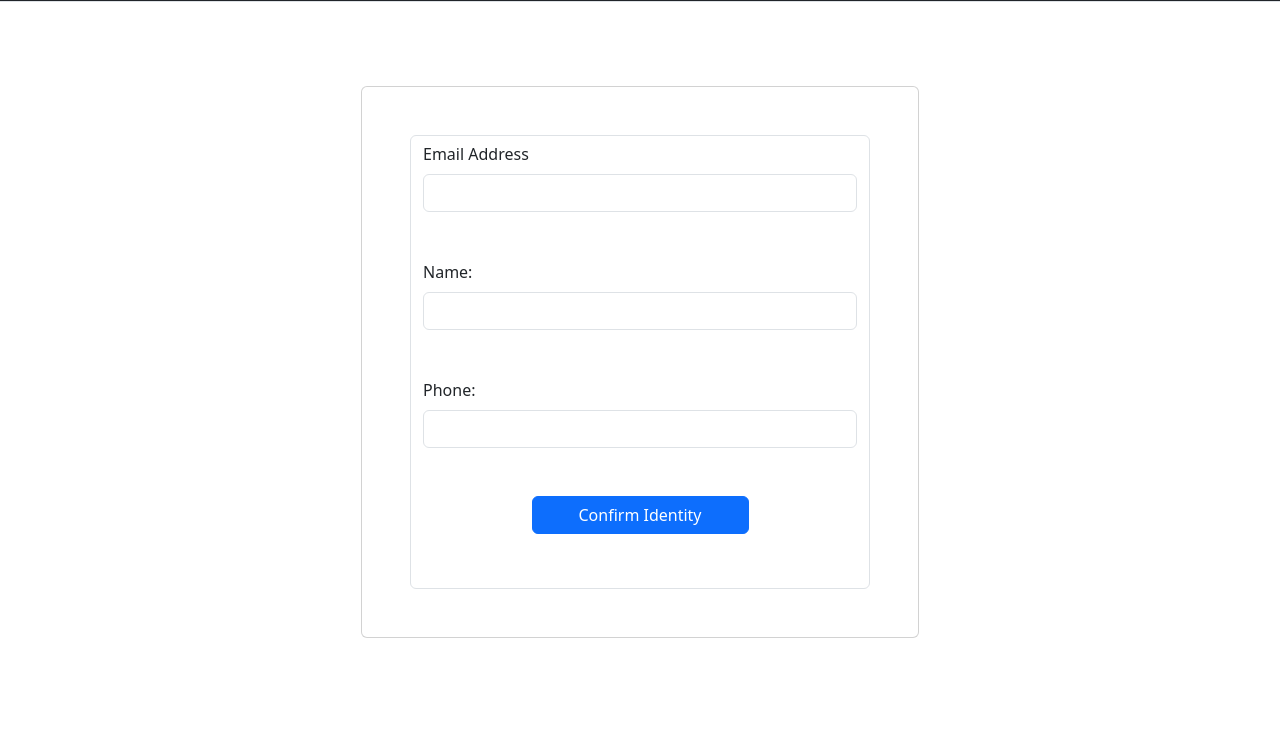
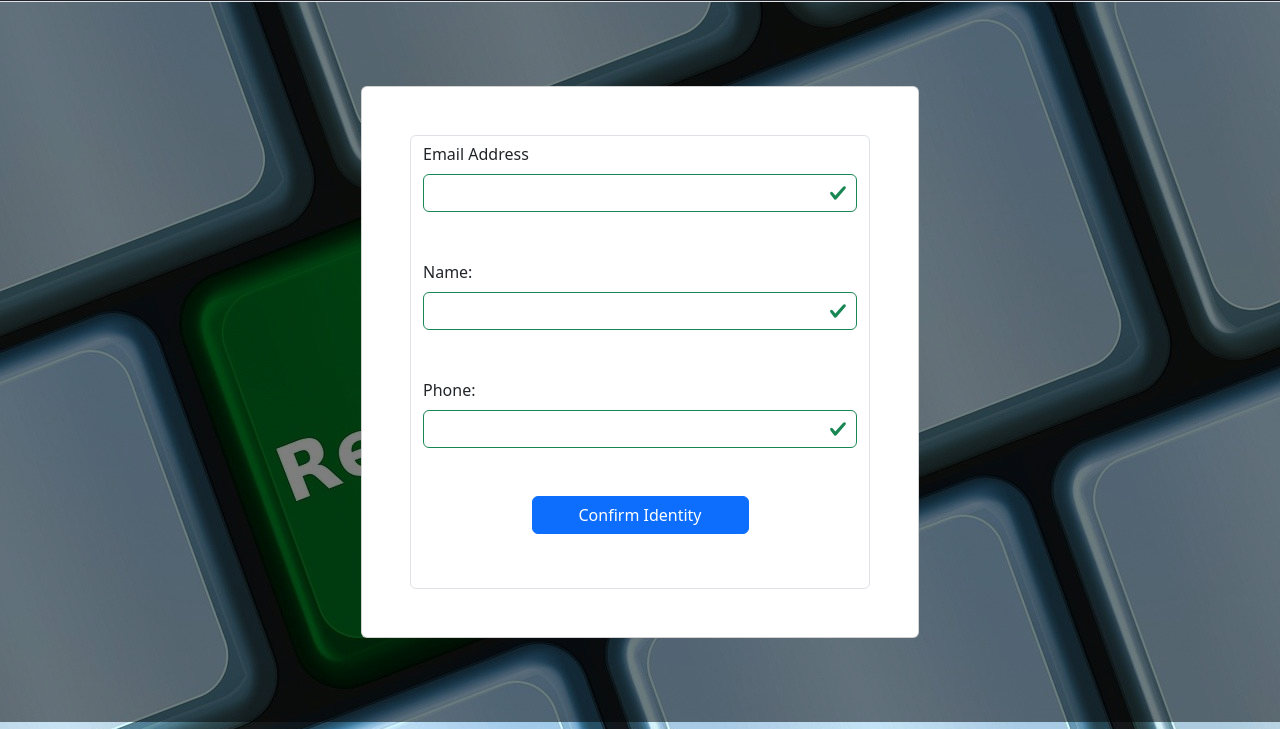
Before and after one commit to CaioCroccia22/RegistrationPageBootStrap, a plain HTML site: page index.html in a window 1280 px wide. Both pictures are taken after typing "name@example.com", "Sample", "Sample" into the empty fields and a click on the button "Confirm Identity". Shown: the part 71-800 px from the top of the page. Drawn offline with nearby package versions, Linux system fonts and the light colour scheme.

Commit message:
feat: add background and validation style

```diff
--- a/index.html
+++ b/index.html
@@ -12,14 +12,15 @@
     <link rel="stylesheet" href="https://cdn.jsdelivr.net/npm/bootstrap@5.3.3/dist/css/bootstrap.min.css">
     <link rel="stylesheet" href="main.css">
 </head>
-<body>
+<body style="background-image: url('img/background.jpg'); background-size: cover; background-position: center; background-color: #444040 ;">
+    <!-- Div para adicionar opacidade -->
+    <div class="overlay">
         <!-- Navbar -->
         <nav class="navbar bg-dark border-bottom border-body">
             <div class="container d-flex justify-content-center">
                 <p class="h1 text-white">Registration</p>
             </div>
          </nav>
-     <!-- Main Content -->
           <!-- Formulário -->
          <div class="container d-flex justify-content-center align-items-center" style="min-height: 90vh;" >
             <!-- Cartão adicionado para destacar o formulário -->
@@ -43,7 +44,7 @@
                 </form>
             </div>
           </div>
-
+    </div>
     <!-- Importação do Bootstrap JS -->
     <script src="https://cdn.jsdelivr.net/npm/bootstrap@5.3.3/dist/js/bootstrap.bundle.min.js"></script>
     <!-- Importação do JQuey -->
--- a/main.css
+++ b/main.css
@@ -4,9 +4,11 @@
     box-sizing: border-box;
 }
 
-.form-container{
-    display: flex;
-    justify-content: center;
-    align-items: center;
-    min-height: 100vh;
+.overlay{
+    top: 0;
+    left: 0;
+    width: 100%;
+    height: 100%;
+    background-color: rgba(0, 0, 0, 0.5); /* Cor preta com 50% de opacidade */
+    z-index: 1;
 }
--- a/script.js
+++ b/script.js
@@ -21,9 +21,23 @@ $(document).ready(function(){
                 required: "Please, enter with your e-mail"
             }
         },
+        errorClass: 'is-invalid',
+        validClass: 'is-valid',
+        errorElement: 'div',
+        highlight: function(e){
+            $(e).addClass('is-invalid').removeClass('is-valid');
+        },
+        unhighlight: function(e){
+            $(e).addClass('is-valid').removeClass('is-invalid');
+        },
+        errorPlacement: function( error, e) {
+            error.addClass("invalid-feedback");
+            error.insertAfter(e)
+        },
         submitHandler: function (form) {
             alert("Congratulations");
             form.reset();
+            $('is-valid')
         },
         invalidHandler: function (event, validator) {
             alert("Error, please enter with all fields");
```
Lines whose indentation alone changed are shown as unchanged.
